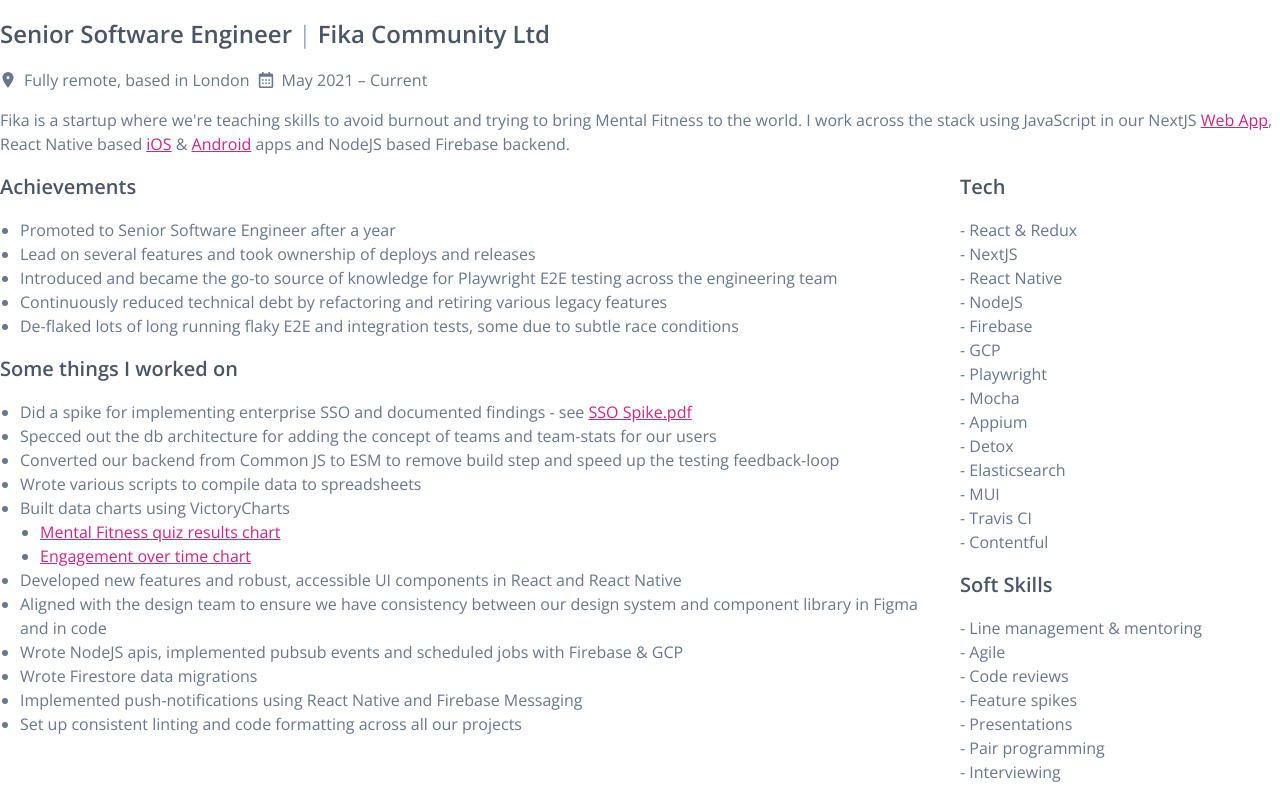
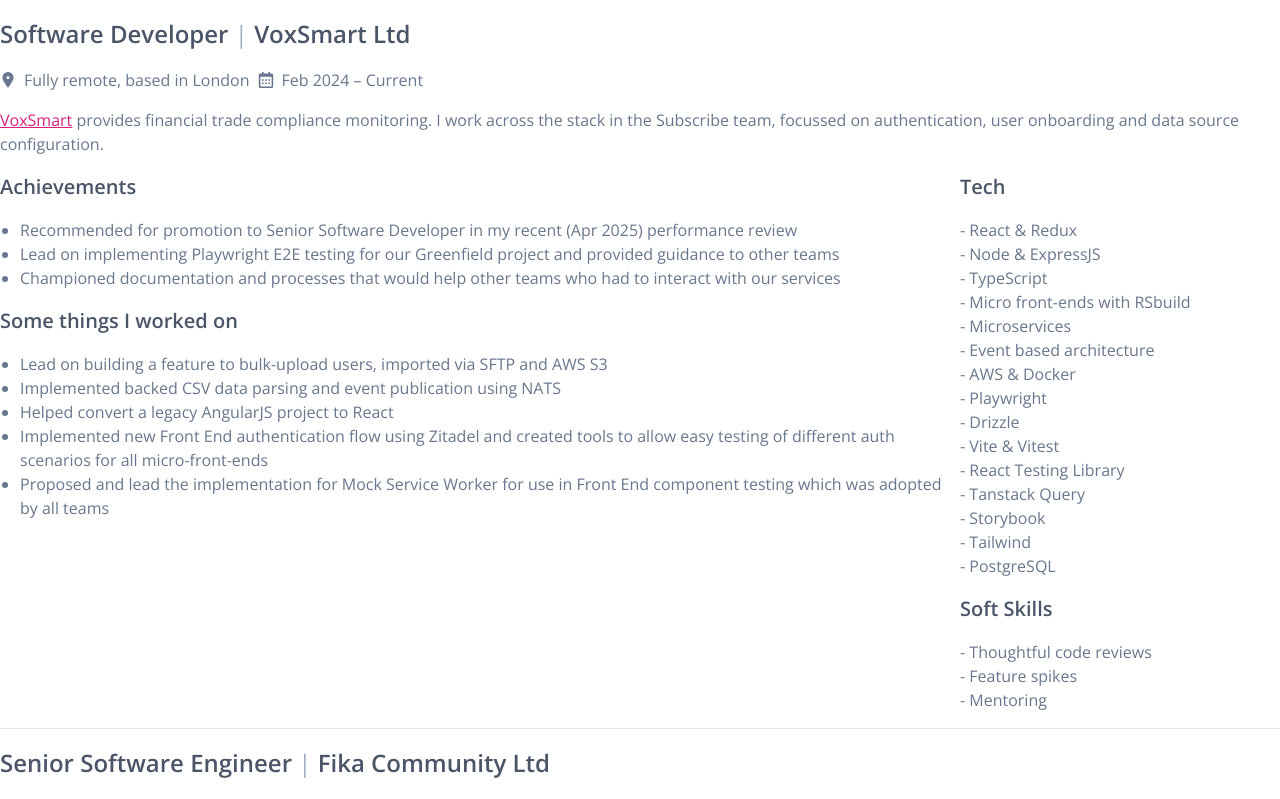
Before and after one commit to stevgouws/stevengouws.com, a Next.js app: page /cv/Jobs in a window 1280 px wide. Shown: the top 799 px of the page. Built offline with nearby package versions, Linux system fonts and the light colour scheme.

Commit message:
Add VoxSmart

```diff
--- a/pages/cv/Jobs.tsx
+++ b/pages/cv/Jobs.tsx
@@ -6,10 +6,57 @@ export default function Jobs() {
   return (
     <>
       <Job
-        company="Fika Community Ltd"
-        position="Senior Software Engineer"
-        duration="May 2021 – Current"
-        location="Fully remote, based in London"
+        company='VoxSmart Ltd'
+        position='Software Developer'
+        duration='Feb 2024 – Current'
+        location='Fully remote, based in London'
+        achievements={[
+          "Recommended for promotion to Senior Software Developer in my recent (Apr 2025) performance review",
+          "Lead on implementing Playwright E2E testing for our Greenfield project and provided guidance to other teams",
+          "Championed documentation and processes that would help other teams who had to interact with our services",
+        ]}
+        exampleTasks={[
+          "Lead on building a feature to bulk-upload users, imported via SFTP and AWS S3",
+          "Implemented backed CSV data parsing and event publication using NATS",
+          "Helped convert a legacy AngularJS project to React",
+          "Implemented new Front End authentication flow using Zitadel and created tools to allow easy testing of different auth scenarios for all micro-front-ends",
+          "Proposed and lead the implementation for Mock Service Worker for use in Front End component testing which was adopted by all teams",
+        ]}
+        techStack={[
+          "React & Redux",
+          "Node & ExpressJS",
+          "TypeScript",
+          "Micro front-ends with RSbuild",
+          "Microservices",
+          "Event based architecture",
+          "AWS & Docker",
+          "Playwright",
+          "Drizzle",
+          "Vite & Vitest",
+          "React Testing Library",
+          "Tanstack Query",
+          "Storybook",
+          "Tailwind",
+          "PostgreSQL",
+          // "MUI",
+          // "Yup",
+        ]}
+        softSkills={["Thoughtful code reviews", "Feature spikes", "Mentoring"]}
+      >
+        <p>
+          <Link href='https://www.voxsmart.com/' target='_blank'>
+            VoxSmart
+          </Link>{" "}
+          provides financial trade compliance monitoring. I work across the
+          stack in the Subscribe team, focussed on authentication, user
+          onboarding and data source configuration.
+        </p>
+      </Job>
+      <Job
+        company='Fika Community Ltd'
+        position='Senior Software Engineer'
+        duration='May 2021 – Feb 2024'
+        location='Fully remote, based in London'
         achievements={[
           "Promoted to Senior Software Engineer after a year",
           "Lead on several features and took ownership of deploys and releases",
@@ -22,8 +69,8 @@ export default function Jobs() {
             Did a spike for implementing enterprise SSO and documented findings
             - see{" "}
             <Link
-              href="https://drive.google.com/file/d/11Wz9w-vXjOY-PlyNXQQ9HuLU5t3fsb76/view?usp=sharing"
-              target="_blank"
+              href='https://drive.google.com/file/d/11Wz9w-vXjOY-PlyNXQQ9HuLU5t3fsb76/view?usp=sharing'
+              target='_blank'
             >
               SSO Spike.pdf
             </Link>
@@ -36,16 +83,16 @@ export default function Jobs() {
             <List
               items={[
                 <Link
-                  href="https://drive.google.com/file/d/1cgIUo-5rBYPXlN1kyjkI4OFAi1-oZB4P/view?usp=sharing"
-                  target="_blank"
-                  key="mfq"
+                  href='https://drive.google.com/file/d/1cgIUo-5rBYPXlN1kyjkI4OFAi1-oZB4P/view?usp=sharing'
+                  target='_blank'
+                  key='mfq'
                 >
                   Mental Fitness quiz results chart
                 </Link>,
                 <Link
-                  href="https://drive.google.com/file/d/1SE78Rkx5MmD7H2dw-z2ZVMaTA0SI31Hg/view?usp=sharing"
-                  target="_blank"
-                  key="engagement"
+                  href='https://drive.google.com/file/d/1SE78Rkx5MmD7H2dw-z2ZVMaTA0SI31Hg/view?usp=sharing'
+                  target='_blank'
+                  key='engagement'
                 >
                   Engagement over time chart
                 </Link>,
@@ -86,34 +133,19 @@ export default function Jobs() {
         ]}
       >
         <p>
-          Fika is a startup where we're teaching skills to avoid burnout and
-          trying to bring Mental Fitness to the world. I work across the stack
-          using JavaScript in our NextJS{" "}
-          <Link href="https://app.fika.community/welcome/" target="_blank">
-            Web App
-          </Link>
-          , React Native based{" "}
-          <Link
-            href="https://apps.apple.com/gb/app/fika/id1465248342"
-            target="_blank"
-          >
-            iOS
-          </Link>{" "}
-          &{" "}
-          <Link
-            href="https://play.google.com/store/apps/details?id=community.fika.app.prod&hl=en_GB&gl=US"
-            target="_blank"
-          >
-            Android
-          </Link>{" "}
-          apps and NodeJS based Firebase backend.
+          Fika was a startup where we taught skills to avoid burnout and tried
+          to improve peoples lives by increasing their effectiveness and
+          resilience. I worked across the stack using JavaScript in our NextJS
+          Web App, React Native based iOS & Android apps and NodeJS based
+          Firebase backend.
         </p>
+        <p> Unfortunately Fika was Liquidated in Feb 2024.</p>
       </Job>
       <Job
-        company="Ingresso Group Ltd"
-        position="Front-End Engineer"
-        duration="March 2019 – May 2021"
-        location="London"
+        company='Ingresso Group Ltd'
+        position='Front-End Engineer'
+        duration='March 2019 – May 2021'
+        location='London'
         achievements={[
           "Learned and started contributing quickly even though it was a mostly unfamiliar tech-stack",
           "Reduced unaddressed technical debt by refactoring a lot of legacy AngularJS code and improving documentation",
@@ -128,8 +160,8 @@ export default function Jobs() {
           <>
             Designed and created{" "}
             <Link
-              href="https://user-images.githubusercontent.com/13498291/57140095-dbbf5f80-6dae-11e9-970a-923e819a8eca.png"
-              target="_blank"
+              href='https://user-images.githubusercontent.com/13498291/57140095-dbbf5f80-6dae-11e9-970a-923e819a8eca.png'
+              target='_blank'
             >
               mock-ups
             </Link>{" "}
@@ -155,7 +187,7 @@ export default function Jobs() {
           I worked mainly on the Front-End of our White-label product for
           selling event and theatre tickets. We ran the White-label under our
           own{" "}
-          <Link href="https://www.fromtheboxoffice.com/" target="_blank">
+          <Link href='https://www.fromtheboxoffice.com/' target='_blank'>
             From The Box Office
           </Link>{" "}
           brand where we sold directly to an average of about 500,000 unique
@@ -165,8 +197,8 @@ export default function Jobs() {
           We also had clients who used our product (or parts thereof) under
           their brands. For example,{" "}
           <Link
-            href="https://theatre.ticketmaster.co.uk/book/1F1W0-tina-the-tina-turner-musical/"
-            target="_blank"
+            href='https://theatre.ticketmaster.co.uk/book/1F1W0-tina-the-tina-turner-musical/'
+            target='_blank'
           >
             Ticketmaster
           </Link>{" "}
@@ -174,10 +206,10 @@ export default function Jobs() {
         </p>
       </Job>
       <Job
-        company="Ebit Technologies"
-        position="Software Developer"
+        company='Ebit Technologies'
+        position='Software Developer'
         duration={"Apr 2016 – Feb 2019"}
-        location="Cape Town"
+        location='Cape Town'
         achievements={[
           "Promoted from Junior to Intermediate after just over a year",
           'Received the "most improved developer" award in April 2017',
@@ -192,8 +224,8 @@ export default function Jobs() {
           <>
             Designed and implemented a{" "}
             <Link
-              href="https://drive.google.com/open?id=1-cA2iYg0FC9HHma9PgHykmBVjRCMY9qj"
-              target="_blank"
+              href='https://drive.google.com/open?id=1-cA2iYg0FC9HHma9PgHykmBVjRCMY9qj'
+              target='_blank'
             >
               Transaction Status component
             </Link>
@@ -223,10 +255,10 @@ export default function Jobs() {
         </p>
       </Job>
       <Job
-        company="Admakers International"
-        position="Web Developer"
-        duration="September 2015 – March 2016"
-        location="Cape Town"
+        company='Admakers International'
+        position='Web Developer'
+        duration='September 2015 – March 2016'
+        location='Cape Town'
         techStack={["Wordpress", "Photoshop"]}
         exampleTasks={[
           "I was part of a small web team building and maintaining Wordpress websites and converting designs to HTML emails",
--- a/pages/cv/index.tsx
+++ b/pages/cv/index.tsx
@@ -12,8 +12,8 @@ export default function CV() {
     <Paper>
       <>
         <Section>
-          <div className="flex-col flex justify-between items-baseline lg:flex-row print:flex-row">
-            <div className="flex flex-col flex-2">
+          <div className='flex-col flex justify-between items-baseline lg:flex-row print:flex-row'>
+            <div className='flex flex-col flex-2'>
               <Heading />
               <Introduction />
             </div>
@@ -33,8 +33,8 @@ export default function CV() {
 
 function Heading() {
   return (
-    <div className="mb-4 items-baseline lg:flex lg:mb-0 print:flex print:mb-0">
-      <h2 className="mb-0 lg:mb-4 print:mb-4">Steven Gouws</h2>
+    <div className='mb-4 items-baseline lg:flex lg:mb-0 print:flex print:mb-0'>
+      <h2 className='mb-0 lg:mb-4 print:mb-4'>Steven Gouws</h2>
       <style jsx>
         {`
           h2 {
@@ -54,11 +54,11 @@ function Introduction() {
         {numberOfYearsExperience} years commercial experience in shipping code
         to users and working in cross-functional teams.
       </p>
-      <p className="mb-0">
+      <p className='mb-0'>
         I'm always keen to learn and grow my skills. I get a kick out of it
         every single time I learn a shorter, cleaner, faster or more
         maintainable way to build something and I use{" "}
-        <Link href="https://ncase.me/remember/" target="_blank">
+        <Link href='https://ncase.me/remember/' target='_blank'>
           spaced repetition learning
         </Link>{" "}
         daily to help cement new concepts.
@@ -69,22 +69,22 @@ function Introduction() {
 
 function ContactDetails() {
   return (
-    <div className="mt-4 lg:ml-4 lg:flex-1 lg:mt-0 print:ml-4 print:flex-1 print:mt-0">
-      <h3 className="lg:hidden print:hidden">Contact Details</h3>
+    <div className='mt-4 lg:ml-4 lg:flex-1 lg:mt-0 print:ml-4 print:flex-1 print:mt-0'>
+      <h3 className='lg:hidden print:hidden'>Contact Details</h3>
       <div>Upper Addison Gardens</div>
       <div>West Kensington</div>
       <div>London</div>
-      <div className="mb-4">W14 8AP</div>
-      <Link displayBlock href="tel:+447780743335">
+      <div className='mb-4'>W14 8AP</div>
+      <Link displayBlock href='tel:+447780743335'>
         07780743335
       </Link>
-      <Link displayBlock href="mailto:steven@stevengouws.com">
+      <Link displayBlock href='mailto:steven@stevengouws.com'>
         steven@stevengouws.com
       </Link>
-      <Link displayBlock href="https://stevengouws.com/" target="_blank">
+      <Link displayBlock href='https://stevengouws.com/' target='_blank'>
         https://stevengouws.com/
       </Link>
-      <Link displayBlock href="https://github.com/stevgouws" target="_blank">
+      <Link displayBlock href='https://github.com/stevgouws' target='_blank'>
         github.com/stevgouws
       </Link>
     </div>
@@ -105,17 +105,17 @@ function TwoColumns({
   children,
 }: TwoColumnsProps) {
   return (
-    <div className="mb-4 flex flex-col lg:items-center lg:justify-between lg:flex-row print:items-center print:justify-between print:flex-row">
+    <div className='mb-4 flex flex-col lg:items-center lg:justify-between lg:flex-row print:items-center print:justify-between print:flex-row'>
       <div>
         <h3>{heading}</h3>
         {(location || duration) && (
-          <div className="flex flex-col mb-4 lg:mb-0 print:mb-0">
-            <Icon name="location" text={location} className="mr-2" />
+          <div className='flex flex-col mb-4 lg:mb-0 print:mb-0'>
+            <Icon name='location' text={location} className='mr-2' />
             <Duration duration={duration}></Duration>
           </div>
         )}
       </div>
-      <div className="lg:w-9/12 print:w-9/12">{children}</div>
+      <div className='lg:w-9/12 print:w-9/12'>{children}</div>
     </div>
   );
 }
@@ -123,9 +123,9 @@ function TwoColumns({
 function Education() {
   return (
     <TwoColumns
-      heading="Education"
-      location="South Africa"
-      duration="2001 - 2004"
+      heading='Education'
+      location='South Africa'
+      duration='2001 - 2004'
     >
       <List
         items={[
@@ -141,7 +141,7 @@ function Education() {
 
 function HospitalityCareer() {
   return (
-    <TwoColumns heading="Hospitality" location="London" duration="2004 - 2015">
+    <TwoColumns heading='Hospitality' location='London' duration='2004 - 2015'>
       Before tech, I worked in the hospitality industry, starting as a security
       guard with zero experience. I worked my way up to Senior Guest Service
       Manager and directly managed a team of 11 Guest Service Managers at a 300
@@ -152,17 +152,21 @@ function HospitalityCareer() {
 
 function Hobbies() {
   return (
-    <div className="mb-4 lg:flex lg:items-center lg:justify-between print:flex print:items-center print:justify-between">
-      <h3 className="lg:mb-0 print:mb-0">Hobbies</h3>
-      <div className="lg:w-9/12 lg:flex print:w-9/12 print:flex">
-        <List items={["Reading", "Playing guitar"]} className="flex-1" />
+    <div className='mb-4 lg:flex lg:items-center lg:justify-between print:flex print:items-center print:justify-between'>
+      <h3 className='lg:mb-0 print:mb-0'>Hobbies</h3>
+      <div className='lg:w-9/12 lg:flex print:w-9/12 print:flex'>
+        <List
+          items={["Reading", "Messing around with my custom keyboard config"]}
+          className='flex-1'
+        />
         <List
           items={[
+            "Playing guitar",
             `Hanging out with that crazy cat, my ${getNumberOfYearsFromDate(
               new Date("2018-01-13")
             )}year-old daughter Zoe`,
           ]}
-          className="flex-2"
+          className='flex-2'
         />
       </div>
     </div>
```
